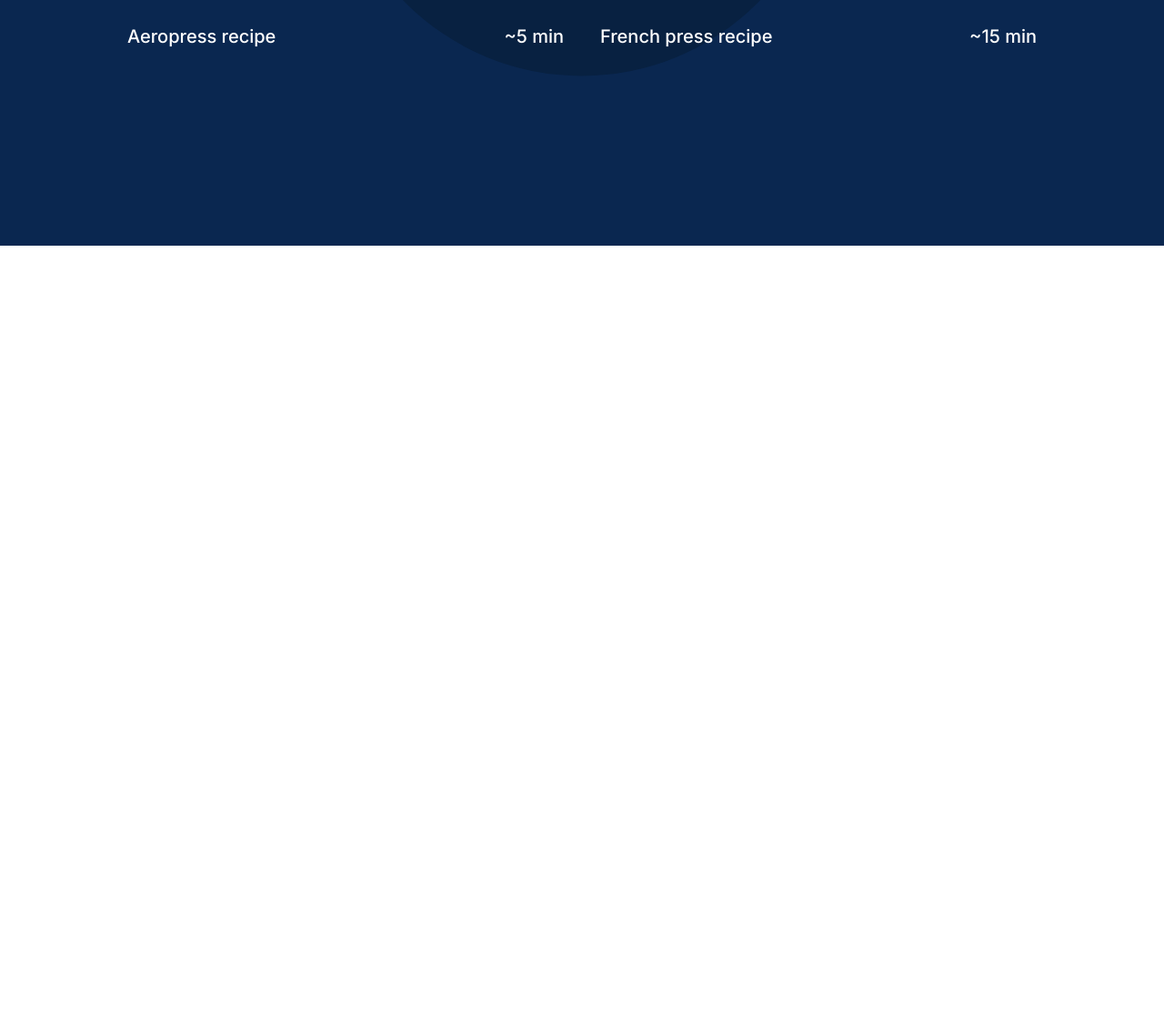
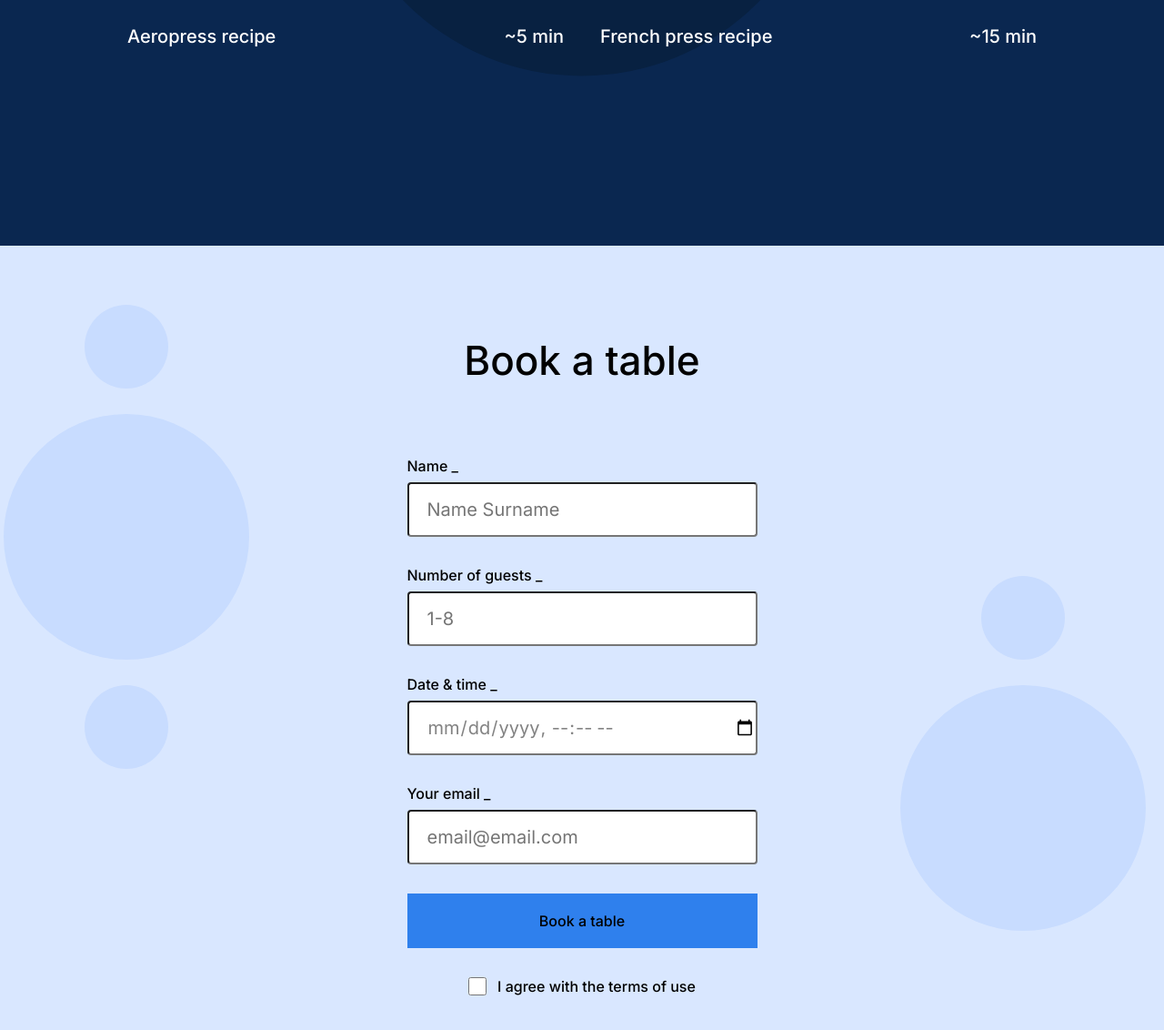
Before and after one commit to Peyton-vannoy/se_project_coffeeshop, a plain HTML site: page index.html in a window 1280 px wide. Shown: the part 1462-2594 px from the top of the page at 91% size. Before the commit the page ends 1732 px from the top, so only its background shows below. Drawn offline with Linux system fonts and the light colour scheme.

Commit message:
Reservations Form done

```diff
--- a/index.html
+++ b/index.html
@@ -101,7 +101,48 @@
             </div>
           </div>
         </section>
-        <section class="reservation" id="book-a-table-page"></section>
+        <section class="reservation" id="book-a-table-page">
+          <h2 class="reservation__title">Book a table</h2>
+          <form class="reservation__form form">
+            <fieldset class="form__fieldset">
+              <label for="" class="form__label">
+                Name _
+                <input
+                  type="text"
+                  class="form__input"
+                  placeholder="Name Surname"
+                />
+              </label>
+              <label for="" class="form__label">
+                Number of guests _
+                <input
+                  type="number"
+                  min="1"
+                  max="8"
+                  class="form__input"
+                  placeholder="1-8"
+                />
+              </label>
+              <label for="" class="form__label">
+                Date & time _
+                <input type="datetime-local" class="form__input" />
+              </label>
+              <label for="" class="form__label">
+                Your email _
+                <input
+                  type="email"
+                  class="form__input"
+                  placeholder="email@email.com"
+                />
+              </label>
+            </fieldset>
+            <button class="form__button">Book a table</button>
+            <label for="" class="form__label form__label_type_checkbox">
+              <input type="checkbox" class="form__checkbox" />
+              I agree with the terms of use
+            </label>
+          </form>
+        </section>
         <section class="menu" id="menu-page"></section>
         <section class="about" id="contacts-page"></section>
       </main>
--- a/pages/index.css
+++ b/pages/index.css
@@ -149,3 +149,77 @@
   font-style: normal;
   color: #fff;
 }
+
+.reservation {
+  padding: 100px 0 120px;
+  background-color: #d9e7ff;
+  background-image: url(/images/background_reservation.svg);
+  background-repeat: no-repeat;
+  background-position: center;
+  background-size: cover;
+}
+
+.reservation__title {
+  margin: 0 0 80px;
+  text-align: center;
+  font-weight: 500;
+  font-size: 44px;
+  line-height: 52px;
+}
+
+.reservation__form {
+  margin: 0 auto;
+}
+
+.form {
+  max-width: 385px;
+}
+
+.form__fieldset {
+  padding: 0;
+  margin: 0;
+  border: none;
+}
+
+.form__label {
+  margin-bottom: 32px;
+  display: block;
+  font-weight: 500;
+}
+
+.form__checkbox {
+  width: 20px;
+  height: 20px;
+  border-radius: 2px;
+}
+
+.form__label_type_checkbox {
+  display: flex;
+  justify-content: center;
+  gap: 12px;
+  margin: 0;
+}
+
+.form__input {
+  display: block;
+  width: 100%;
+  box-sizing: border-box;
+  padding: 0;
+  margin-top: 8px;
+  height: 60px;
+  border-radius: 4px;
+  padding-left: 20px;
+  font-size: 20px;
+  line-height: 30px;
+  color: #838383;
+}
+
+.form__button {
+  width: 100%;
+  padding: 0;
+  margin-bottom: 32px;
+  height: 60px;
+  font-weight: 500;
+  background-color: #2f80ed;
+  border: none;
+}
```
